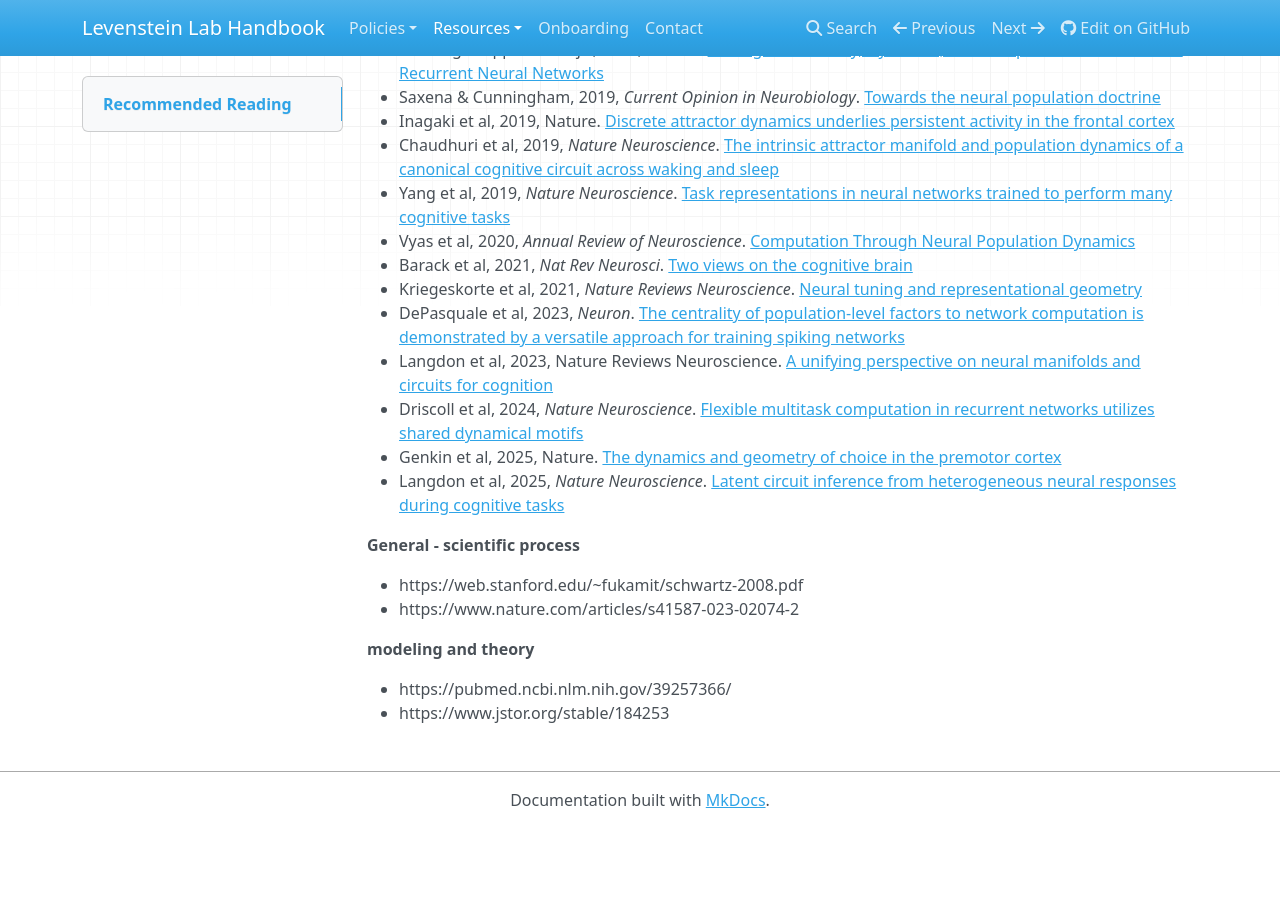
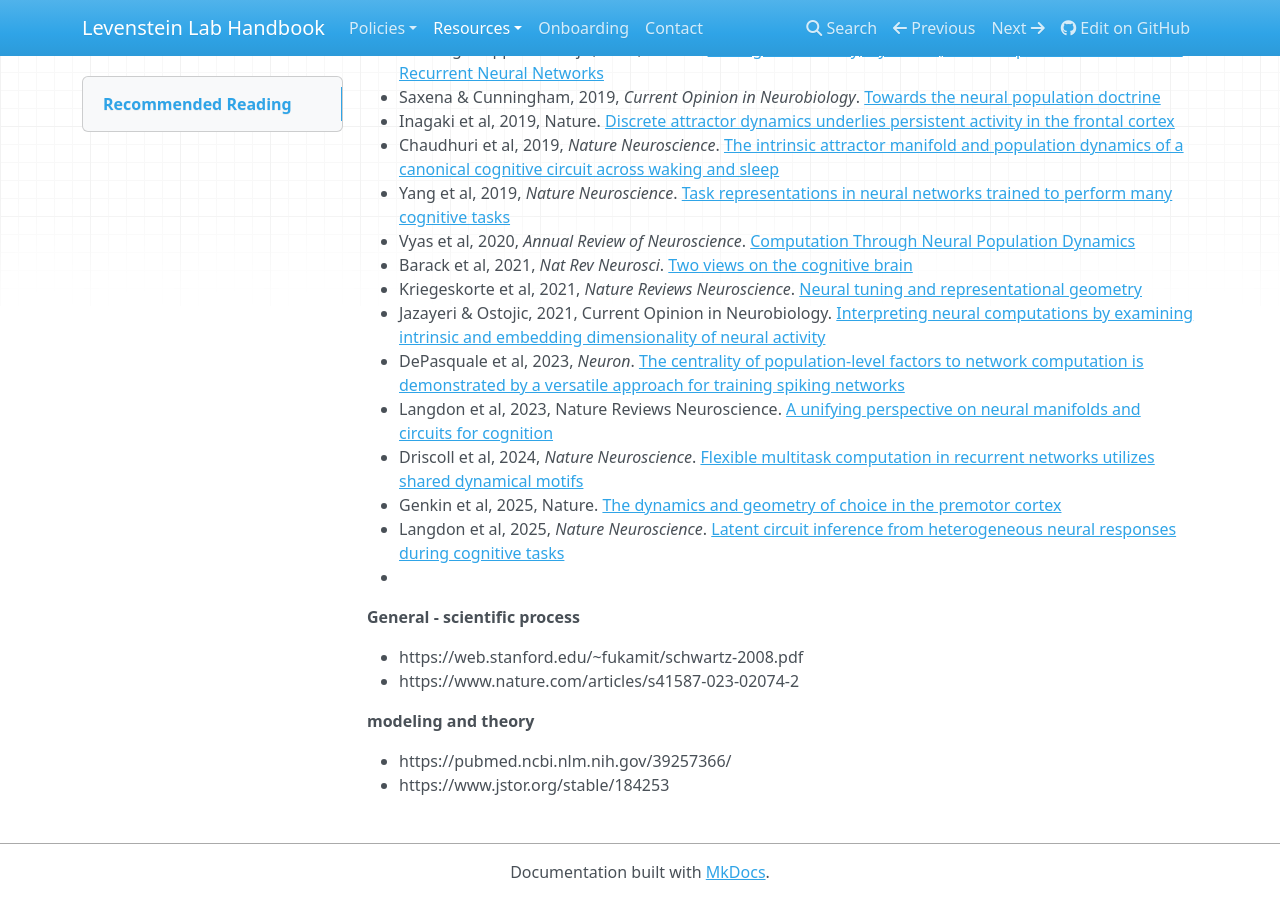
Before and after one commit to LevensteinLab/Lab-Handbook, an MkDocs documentation site: the page built from docs/Resources/recommended_reading.md, in a window 1280 px wide and 900 px high, scrolled down 1649 px. Built offline with MkDocs 1.6.1, drawn with Linux system fonts in a browser that asks for light colours; nearby versions of some CDN libraries; before the commit the page ends 2477 px from its top, so only the background shows below that.

Commit message:
Add recommended reading on neural computations

```diff
--- a/docs/Resources/recommended_reading.md
+++ b/docs/Resources/recommended_reading.md
@@ -67,11 +67,13 @@
 - Vyas et al, 2020, *Annual Review of Neuroscience*. [Computation Through Neural Population Dynamics](https://www.annualreviews.org/content/journals/10.1146/annurev-neuro-092619-094115)
 - Barack et al, 2021, *Nat Rev Neurosci*. [Two views on the cognitive brain](https://pubmed.ncbi.nlm.nih.gov/33859408/)
 - Kriegeskorte et al, 2021, *Nature Reviews Neuroscience*. [Neural tuning and representational geometry](https://www.nature.com/articles/s41583-021-00502-3)
+- Jazayeri & Ostojic, 2021, Current Opinion in Neurobiology. [Interpreting neural computations by examining intrinsic and embedding dimensionality of neural activity](https://www.sciencedirect.com/science/article/pii/S0959438821000933)
 - DePasquale et al, 2023, *Neuron*. [The centrality of population-level factors to network computation is demonstrated by a versatile approach for training spiking networks](https://www.sciencedirect.com/science/article/pii/S0896627322010807)
 - Langdon et al, 2023, Nature Reviews Neuroscience. [A unifying perspective on neural manifolds and circuits for cognition](https://www.nature.com/articles/s41583-023-00693-x)
 - Driscoll et al, 2024, *Nature Neuroscience*. [Flexible multitask computation in recurrent networks utilizes shared dynamical motifs](https://www.nature.com/articles/s41593-024-01668-6)
 - Genkin et al, 2025, Nature. [The dynamics and geometry of choice in the premotor cortex](https://www.nature.com/articles/s41586-025-09199-1)
 - Langdon et al, 2025, *Nature Neuroscience*. [Latent circuit inference from heterogeneous neural responses during cognitive tasks](https://www.nature.com/articles/s41593-025-01869-7)
+-
 
 **General - scientific process**
 
```
